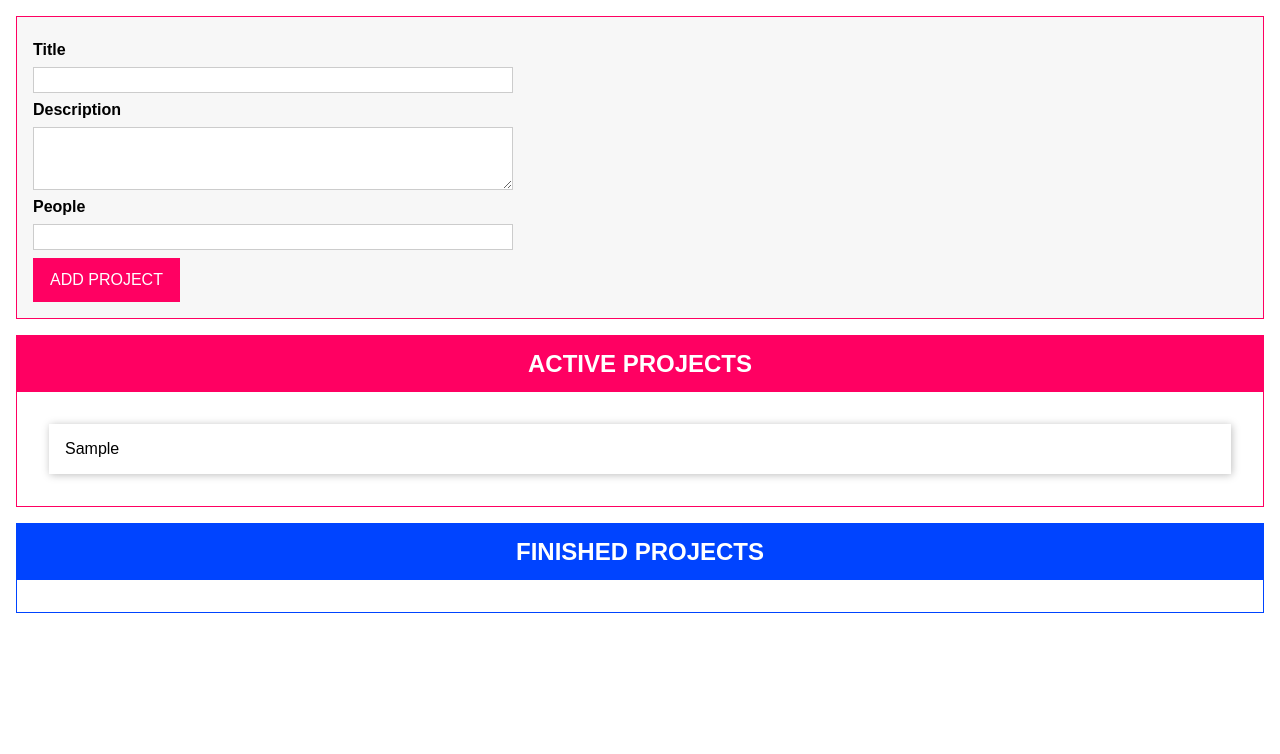
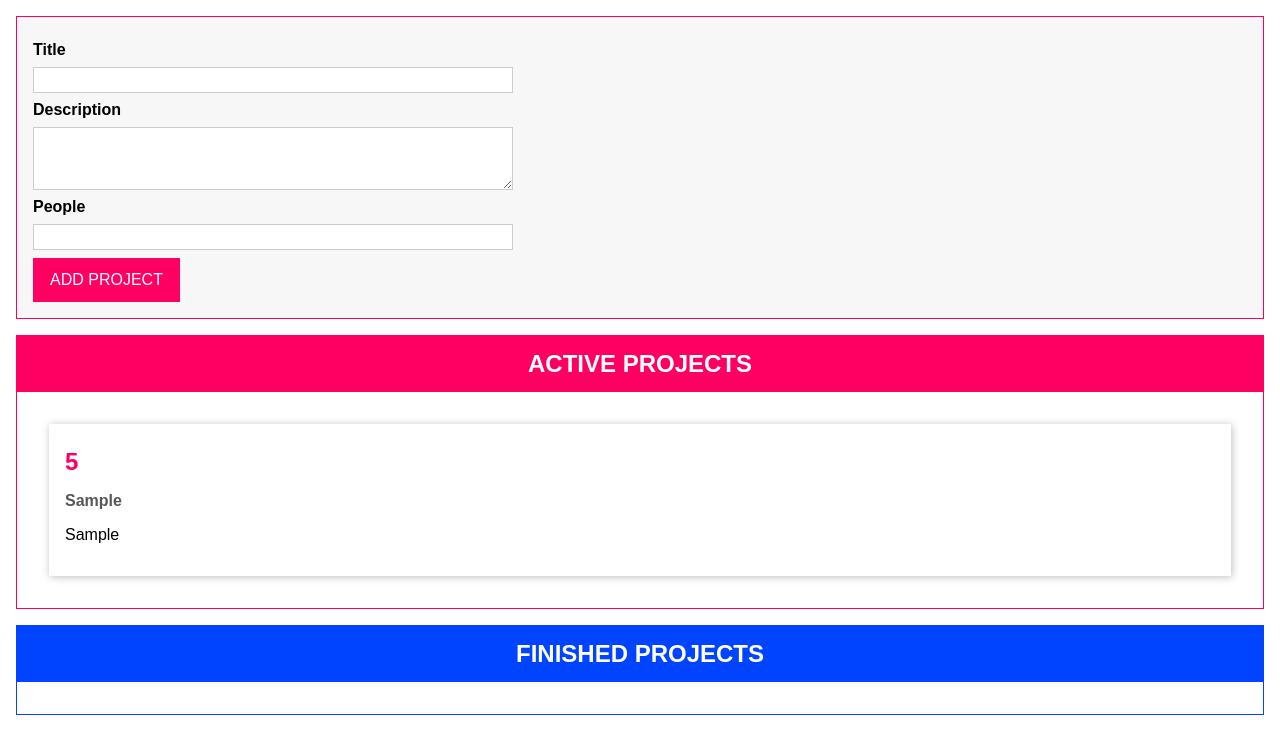
Before and after one commit to dembreus/TS-drag-drop, a website with bundled scripts: page index.html in a window 1280 px wide. Both pictures are taken after typing "Sample", "Sample", "5" into the empty fields and a click on the button "ADD PROJECT". Built offline with nearby package versions, Linux system fonts and the light colour scheme.

Commit message:
Refactored to separate project item into its own class

```diff
--- a/index.html
+++ b/index.html
@@ -27,7 +27,11 @@
       </form>
     </template>
     <template id="single-project">
-      <li></li>
+      <li>
+        <h2></h2>
+        <h3></h3>
+        <p></p>
+      </li>
     </template>
     <template id="project-list">
       <section class="projects">
--- a/src/app.ts
+++ b/src/app.ts
@@ -153,6 +153,30 @@
   abstract configure(): void;
   abstract renderContent(): void;
 }
+
+// ProjectItem
+class ProjectItem extends Component<HTMLUListElement, HTMLLIElement> {
+  private project: Project;
+
+  constructor(hostId: string, project: Project) {
+    super("single-project", hostId, false, project.id);
+    this.project = project;
+
+    this.configure();
+    this.renderContent();
+  }
+
+  configure() {}
+
+  renderContent() {
+    this.element.querySelector("h3")!.textContent = this.project.title;
+    this.element.querySelector(
+      "h2"
+    )!.textContent = this.project.people.toString();
+    this.element.querySelector("p")!.textContent = this.project.description;
+  }
+}
+
 // ProjectList Class
 class ProjectList extends Component<HTMLDivElement, HTMLElement> {
   assignedProjects: Project[];
@@ -192,9 +216,7 @@
     )! as HTMLUListElement;
     listEl.innerHTML = "";
     for (const prjItem of this.assignedProjects) {
-      const listItem = document.createElement("li");
-      listItem.textContent = prjItem.title;
-      listEl.appendChild(listItem);
+      new ProjectItem(this.element.querySelector("ul")!.id, prjItem);
     }
   }
 }
```
